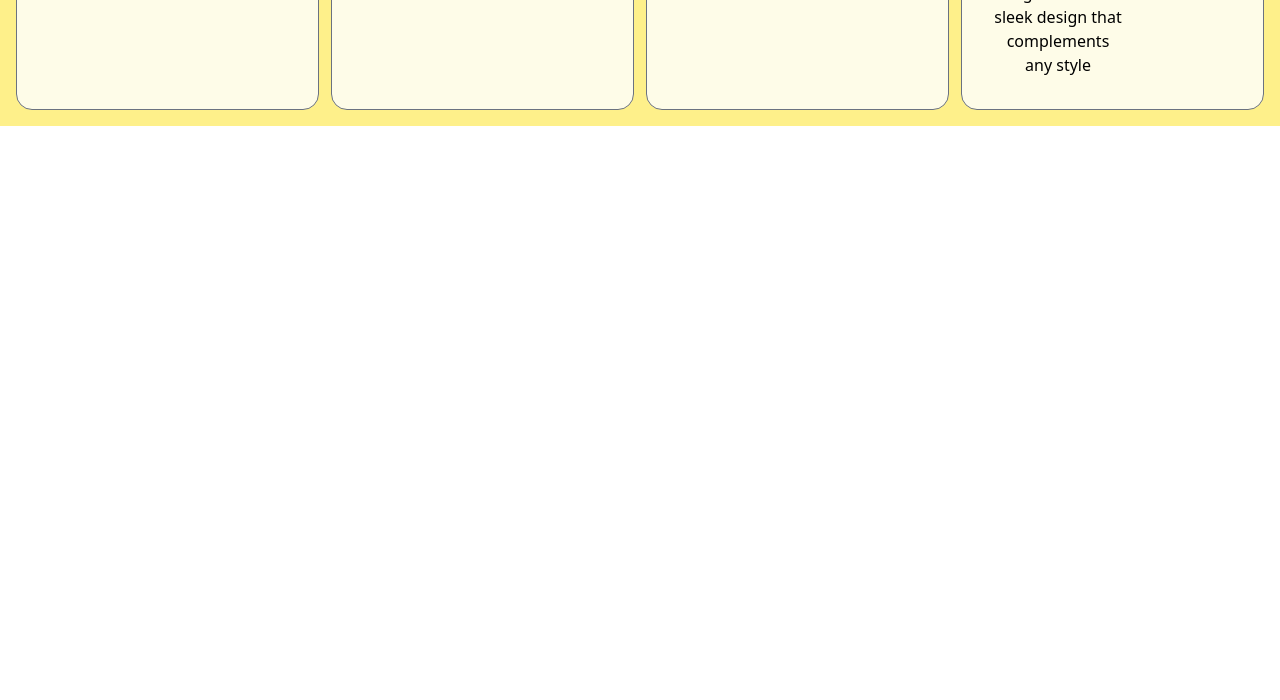
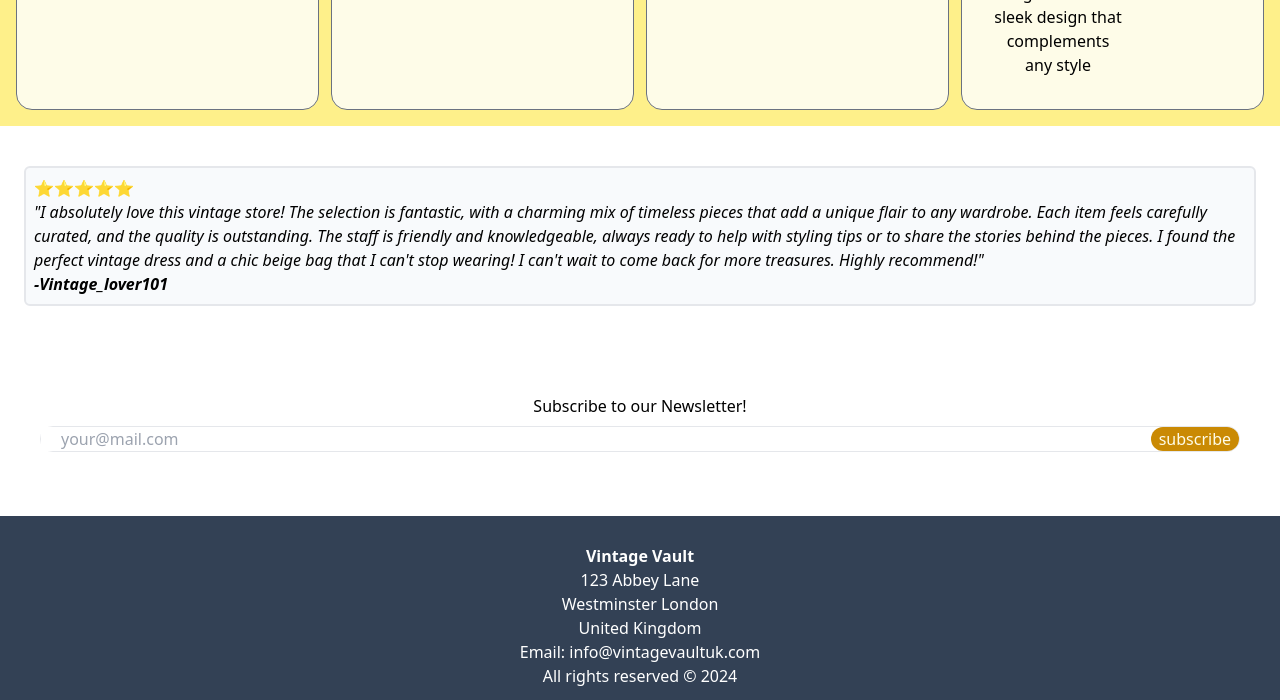
Before and after one commit to sunnycc17/vintage-store, a website: page public/index.html in a window 1280 px wide. Shown: the part 681-1381 px from the top of the page. Before the commit the page ends 807 px from the top, so only its background shows below. Drawn offline with Linux system fonts and the light colour scheme.

Commit message:
added all sections, pending fixes

```diff
--- a/public/index.html
+++ b/public/index.html
@@ -50,5 +50,35 @@
         </div>
     </div>
 
+    <div class="review p-6 mt-4 mb-4" >
+        <div class="border-2 p-2 gap-3 rounded-md bg-slate-50">
+            <p>⭐️⭐️⭐️⭐️⭐️</p>
+            <p class="italic font-extralight">"I absolutely love this vintage store! The selection is fantastic, with a charming mix of timeless pieces that add a unique flair to any wardrobe. Each item feels carefully curated, and the quality is outstanding. The staff is friendly and knowledgeable, always ready to help with styling tips or to share the stories behind the pieces. I found the perfect vintage dress and a chic beige bag that I can't stop wearing! I can't wait to come back for more treasures. Highly recommend!"</p>
+            <p class="italic font-semibold">-Vintage_lover101</p>
+        </div>
+    </div>
+
+    <div class="newsletter p-10 mt-6 mb-6">
+        <p class="flex justify-center">Subscribe to our Newsletter!</p>
+        <div class="border rounded-full flex justify-between mt-2">
+            <input type="email" placeholder="your@mail.com" class="pl-5">
+            <button class="items-end pr-2 pl-2 text-yellow-50 rounded-2xl bg-yellow-600">subscribe</button>
+        </div>
+    </div>
+
+    <footer id="contact" class="bg-slate-700 text-white p-3 flex justify-center text-center">
+        <div class="pt-4">
+            <p class="font-semibold">Vintage Vault</p>
+            <div class="font-extralight">
+                <p>123 Abbey Lane</p>
+                <p>Westminster London</p>
+                <p>United Kingdom</p>
+                <p>Email: info@vintagevaultuk.com</p>
+            </div>
+            <p>All rights reserved © 2024</p>
+        </div>
+    </footer>
+
+
 </body>
 </html>
```
Also changed, not shown: public/style.css.
